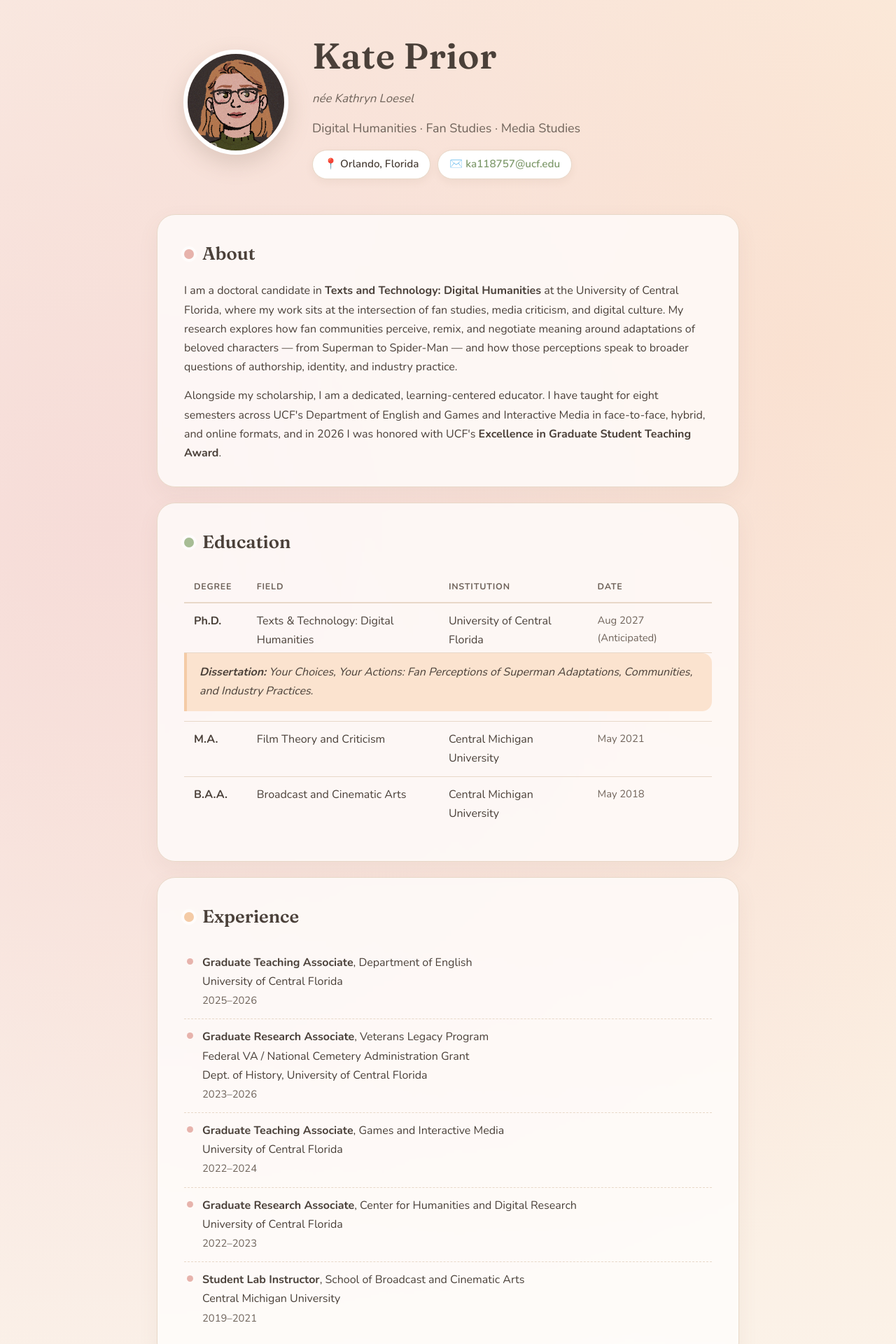
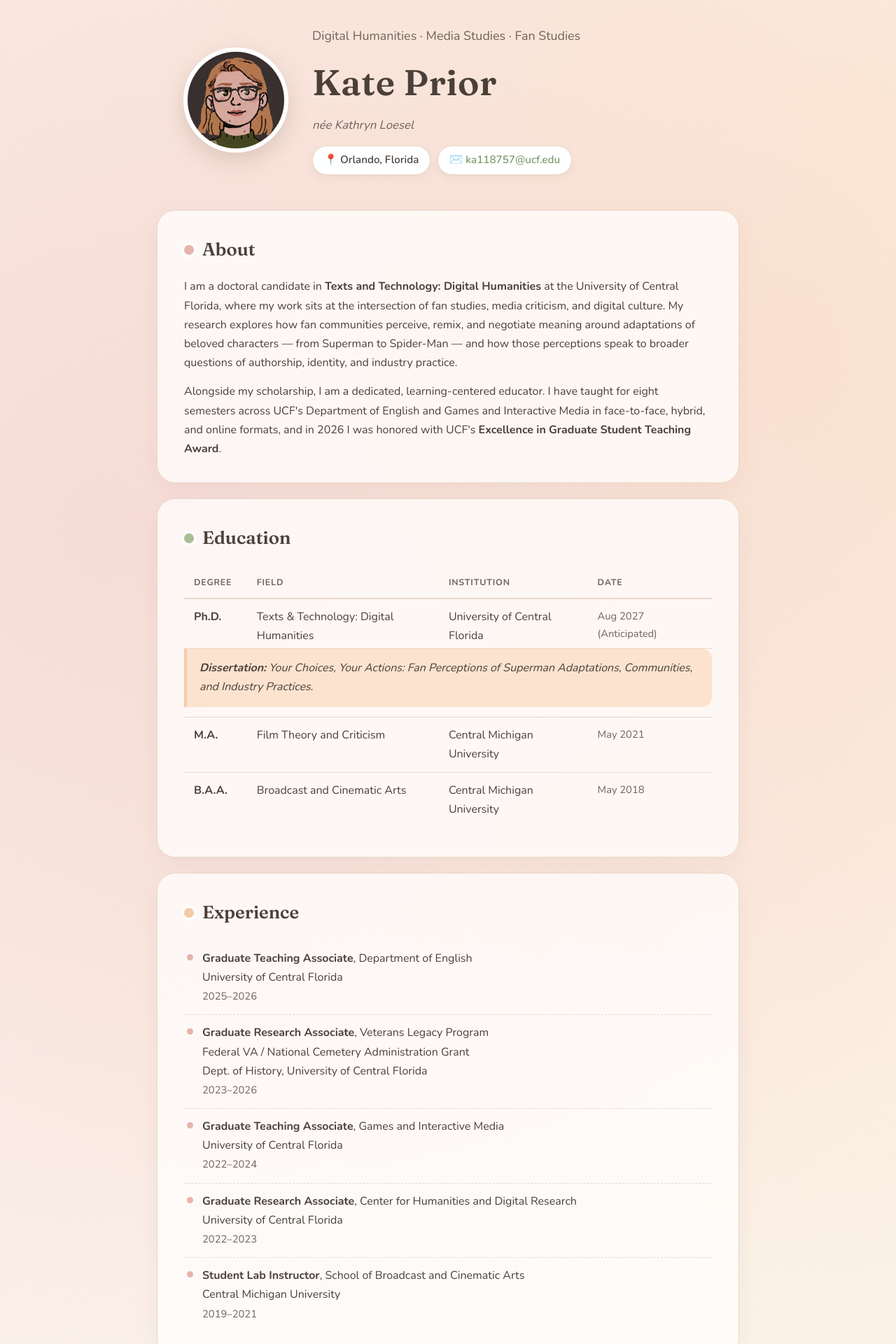
Before and after one commit to thekateprior/thekateprior.github.io, a Jekyll site: the page built from index.html, in a window 1280 px wide. Shown: the top 1920 px of the page at 70% size. Built offline with Jekyll 4.4.1, drawn with Linux system fonts in a browser that asks for light colours.

Commit message:
Reorder hero: tagline, name, née, contact; reorder tagline topics
Co-Authored-By: Claude Opus 4.8 <noreply@anthropic.com>
Claude-Session: https://claude.ai/code/session_01W4sxfrwTBe4NAeUgzJaidp

```diff
--- a/assets/css/style.css
+++ b/assets/css/style.css
@@ -65,9 +65,9 @@ h1 {
   margin: 0 0 4px;
   letter-spacing: .5px;
 }
-.nee { color: var(--ink-soft); font-style: italic; font-size: 1.05rem; }
+.nee { color: var(--ink-soft); font-style: italic; font-size: 1.05rem; margin: 0 0 14px; }
 .tagline {
-  margin: 12px 0 16px;
+  margin: 0 0 8px;
   max-width: 540px;
   font-size: 1.12rem;
   color: var(--ink-soft);
@@ -218,7 +218,7 @@ footer {
     gap: 18px;
     padding: 32px 22px 20px;
   }
-  .hero-info .tagline { margin: 12px auto 16px; }
+  .hero-info .tagline { margin: 0 auto 8px; }
   .hero-info .contact { justify-content: center; }
   section.card { padding: 26px 22px; border-radius: 20px; }
   thead { display: none; }
--- a/index.html
+++ b/index.html
@@ -9,9 +9,9 @@ description: Portfolio of Kate Prior — Digital Humanities scholar, educator, a
     <header class="hero">
       <img class="avatar" src="{{ '/pfp26_closeup.png' | relative_url }}" alt="Illustrated portrait of Kate Prior" />
       <div class="hero-info">
+        <p class="tagline">Digital Humanities · Media Studies · Fan Studies</p>
         <h1>Kate Prior</h1>
         <div class="nee">née Kathryn Loesel</div>
-        <p class="tagline">Digital Humanities · Fan Studies · Media Studies</p>
         <div class="contact">
           <span class="chip">📍 Orlando, Florida</span>
           <a class="chip" href="mailto:ka118757@ucf.edu">✉️ ka118757@ucf.edu</a>
```
